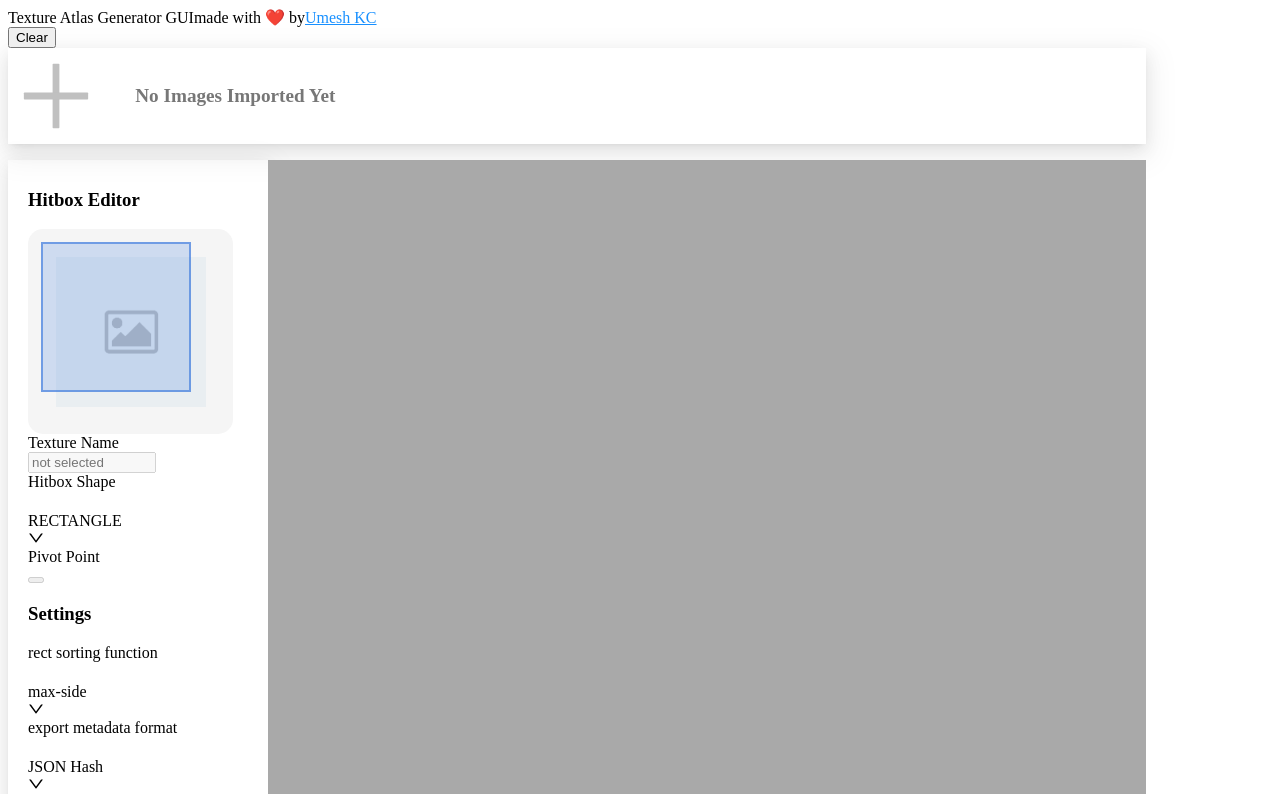
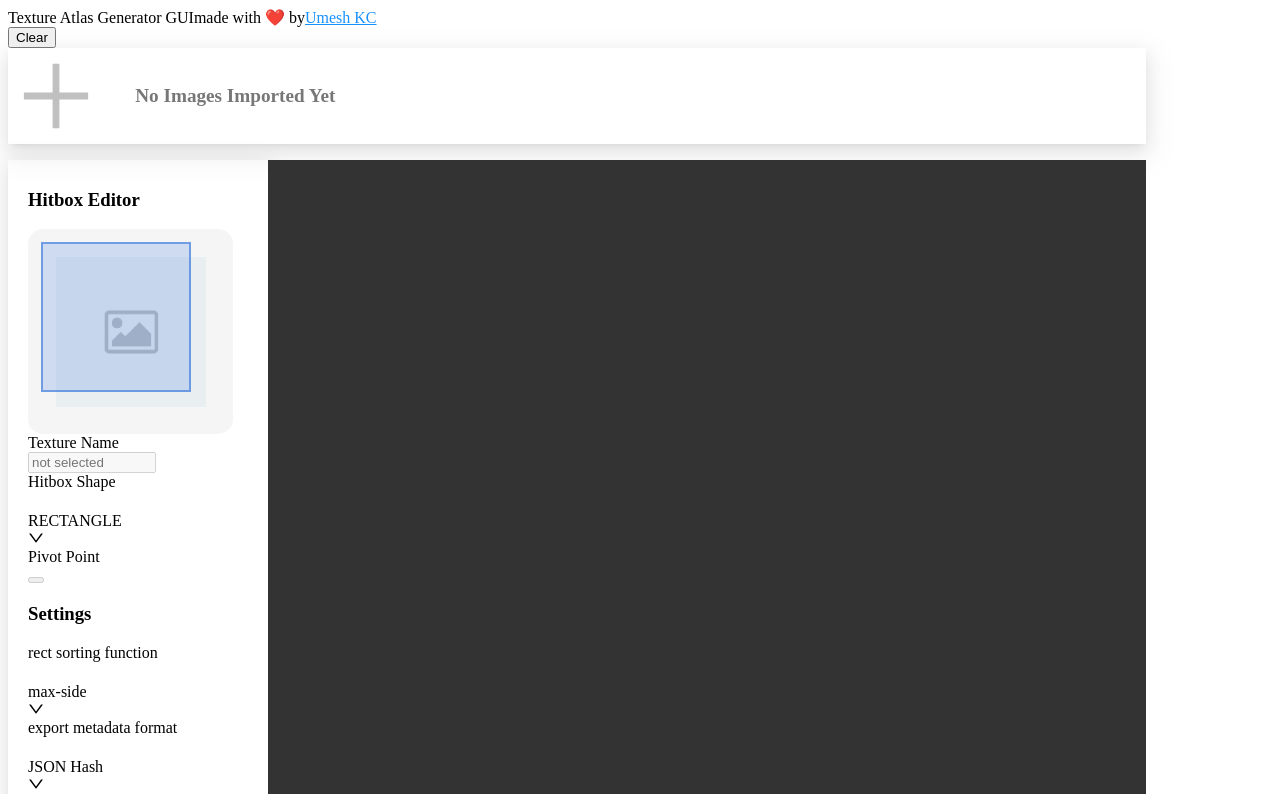
Before and after one commit to cosmicsplendor/texture-atlas-generator-gui, a React app: page / in a window 1280 px wide. Shown: the top 794 px of the page. Built offline with nearby package versions, Linux system fonts and the light colour scheme; the HTML template or start-up script is replaced by a standard one.

Commit message:
Darken preview container background

```diff
--- a/src/components/style.css
+++ b/src/components/style.css
@@ -6,7 +6,7 @@
 }
 .preview {
     flex: 1;
-    background: darkgray;
+    background: #333;
 }
 .previewImg {
     background: transparent;
```
Also changed, not shown: 2 other files (tests, documents, lock files or other folders).
